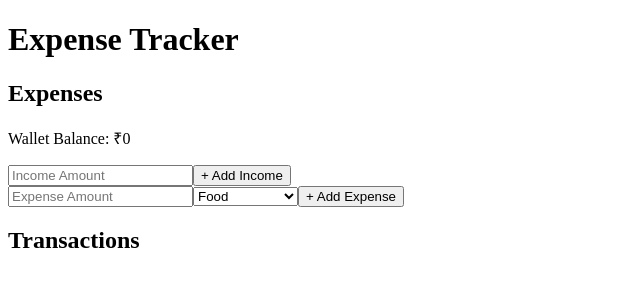
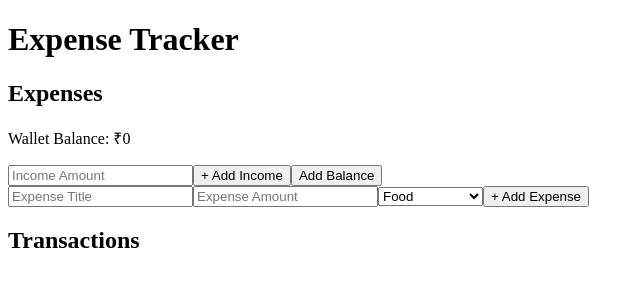
Before and after one commit to Adarsh-111/expensetracker, a React (Create React App) app: page / in a window 1280 px wide. Shown: the top 300 px of the page, without its empty margins (0-644 px from the left). Built offline with nearby package versions, Linux system fonts and the light colour scheme.

Commit message:
First Commit

```diff
--- a/src/App.js
+++ b/src/App.js
@@ -3,10 +3,12 @@ import React, { useEffect, useState } from "react";
 function App() {
   const [balance, setBalance] = useState(0);
   const [income, setIncome] = useState("");
+  const [title, setTitle] = useState("");
   const [expenseAmount, setExpenseAmount] = useState("");
   const [category, setCategory] = useState("Food");
   const [transactions, setTransactions] = useState([]);
 
+  // Load from localStorage
   useEffect(() => {
     const savedBalance = localStorage.getItem("balance");
     const savedTransactions = localStorage.getItem("transactions");
@@ -15,6 +17,7 @@ function App() {
     if (savedTransactions) setTransactions(JSON.parse(savedTransactions));
   }, []);
 
+  // Save to localStorage
   useEffect(() => {
     localStorage.setItem("balance", balance);
     localStorage.setItem("transactions", JSON.stringify(transactions));
@@ -28,15 +31,18 @@ function App() {
 
   const handleAddExpense = (e) => {
     e.preventDefault();
-    if (!expenseAmount) return;
+    if (!title || !expenseAmount) return;
 
     const newTransaction = {
+      title,
       amount: Number(expenseAmount),
       category,
     };
 
     setTransactions([...transactions, newTransaction]);
     setBalance(balance - Number(expenseAmount));
+
+    setTitle("");
     setExpenseAmount("");
   };
 
@@ -47,6 +53,7 @@ function App() {
       <h2>Expenses</h2>
       <p>Wallet Balance: ₹{balance}</p>
 
+      {/* INCOME */}
       <input
         type="number"
         placeholder="Income Amount"
@@ -54,14 +61,25 @@ function App() {
         onChange={(e) => setIncome(e.target.value)}
       />
       <button onClick={handleAddIncome}>+ Add Income</button>
+      <button onClick={handleAddIncome}>Add Balance</button>
 
+      {/* EXPENSE FORM */}
       <form onSubmit={handleAddExpense}>
+        <input
+          type="text"
+          name="title"
+          placeholder="Expense Title"
+          value={title}
+          onChange={(e) => setTitle(e.target.value)}
+          required
+        />
+
         <input
           type="number"
           placeholder="Expense Amount"
           value={expenseAmount}
+          onChange={(e) => setExpenseAmount(e.target.value)}
           required
-          onChange={(e) => setExpenseAmount(e.target.value)}
         />
 
         <select
@@ -80,7 +98,7 @@ function App() {
       <ul>
         {transactions.map((txn, index) => (
           <li key={index}>
-            {txn.category} - ₹{txn.amount}
+            {txn.title} - {txn.category} - ₹{txn.amount}
           </li>
         ))}
       </ul>
```
